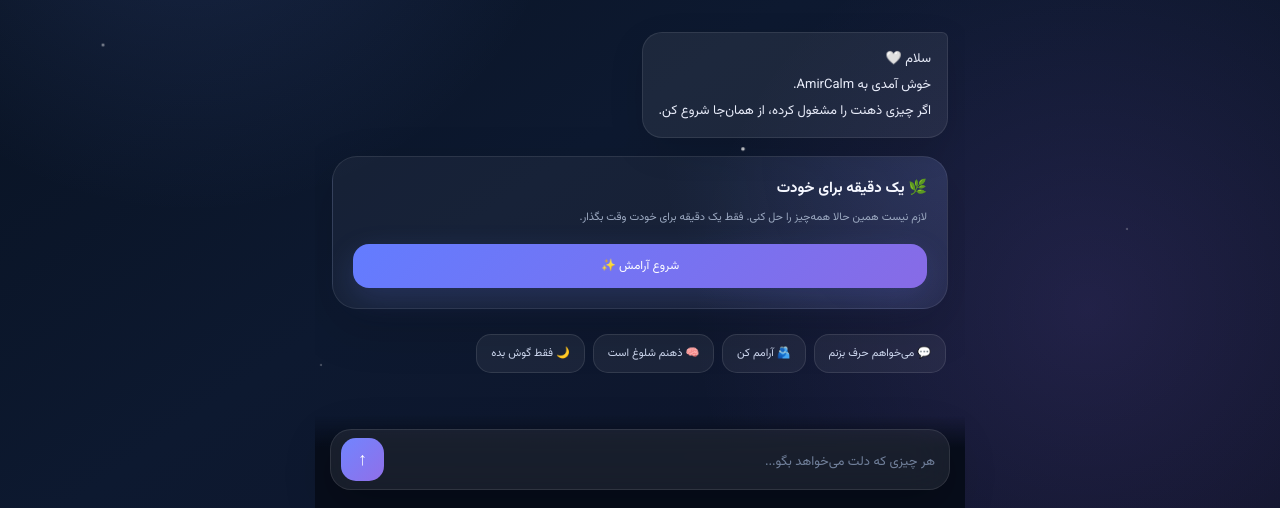
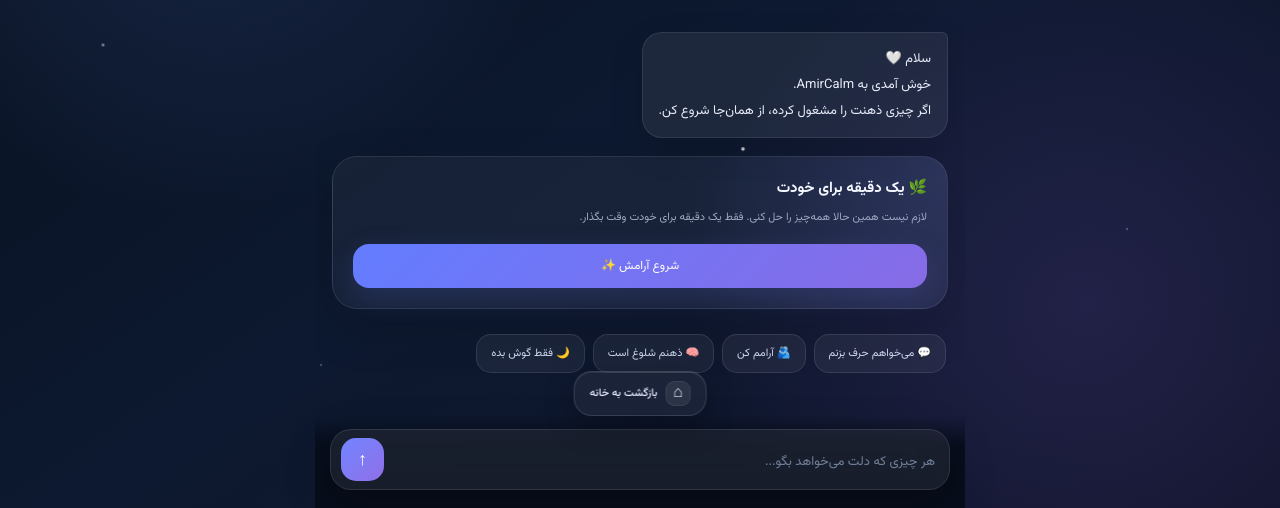
Before and after one commit to amirhussainazimzada-coder/Index.html, a plain HTML site: page calm.html in a window 1280 px wide. Shown: the part 292-800 px from the top of the page. Drawn offline with Linux system fonts and the light colour scheme.

Commit message:
Update calm.html

```diff
--- a/calm.html
+++ b/calm.html
@@ -308,6 +308,67 @@ textarea::placeholder{
   cursor:pointer;
 }
 
+/* دکمه بازگشت به صفحه اصلی */
+
+.home-back{
+  position:fixed;
+  bottom:92px;
+  left:50%;
+  transform:translateX(-50%);
+  z-index:30;
+
+  display:flex;
+  align-items:center;
+  justify-content:center;
+  gap:8px;
+
+  padding:9px 15px;
+  border-radius:18px;
+
+  color:#e8ecff;
+  text-decoration:none;
+
+  font-family:'Vazirmatn',sans-serif;
+  font-size:11px;
+
+  background:rgba(255,255,255,.055);
+  border:1px solid rgba(255,255,255,.13);
+
+  box-shadow:
+    0 10px 30px rgba(0,0,0,.25),
+    inset 0 1px rgba(255,255,255,.08);
+
+  backdrop-filter:blur(18px);
+  -webkit-backdrop-filter:blur(18px);
+
+  transition:.25s ease;
+}
+
+.home-back .icon{
+  width:25px;
+  height:25px;
+
+  display:flex;
+  align-items:center;
+  justify-content:center;
+
+  border-radius:9px;
+
+  background:rgba(255,255,255,.08);
+  border:1px solid rgba(255,255,255,.08);
+
+  font-size:16px;
+  line-height:1;
+}
+
+.home-back b{
+  font-weight:500;
+}
+
+.home-back:active{
+  transform:translateX(-50%) scale(.94);
+}
+
 .calm-screen{
   position:fixed;
   inset:0;
@@ -525,6 +586,13 @@ placeholder="هر چیزی که دلت می‌خواهد بگو..."
 
 </div>
 
+<!-- دکمه برگشت به صفحه اصلی -->
+
+<a href="index.html" class="home-back">
+  <span class="icon">⌂</span>
+  <b>بازگشت به خانه</b>
+</a>
+
 <div class="calm-screen" id="calmScreen">
 
 <div class="calm-content">
```
